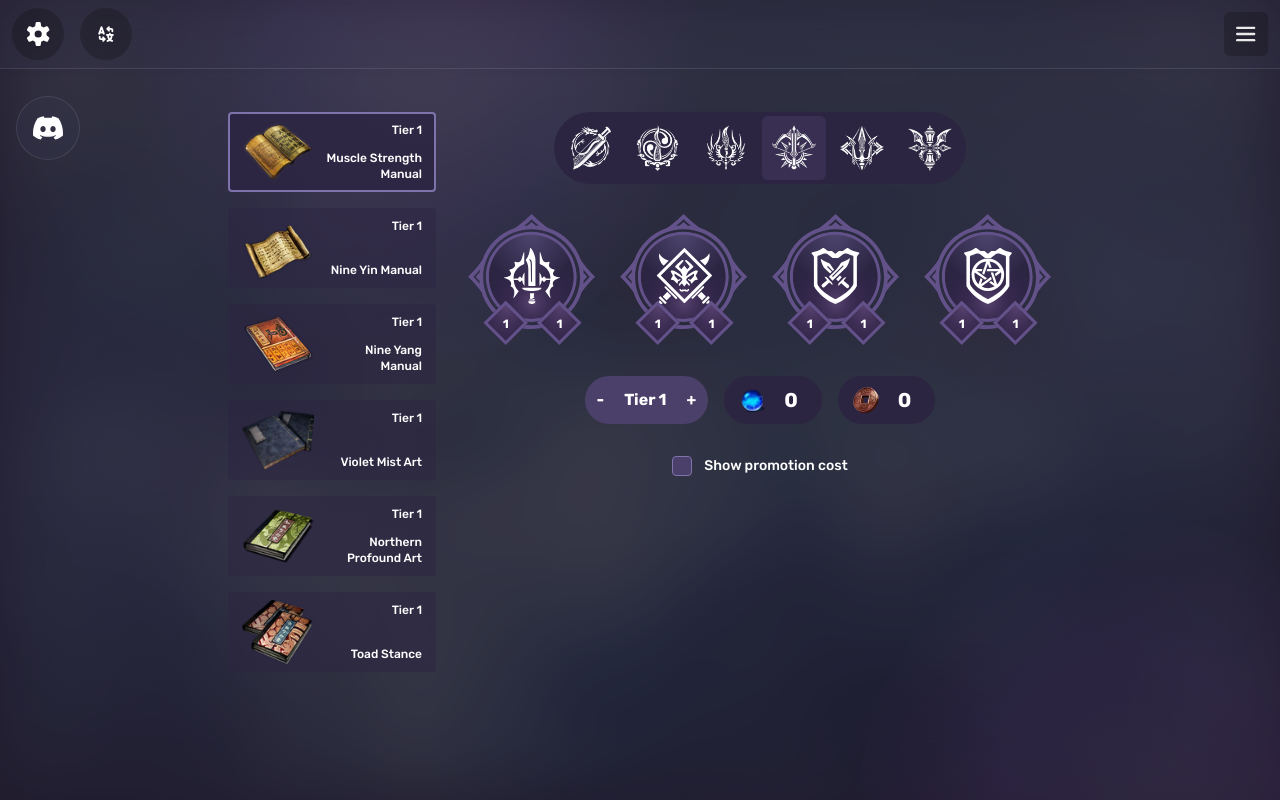
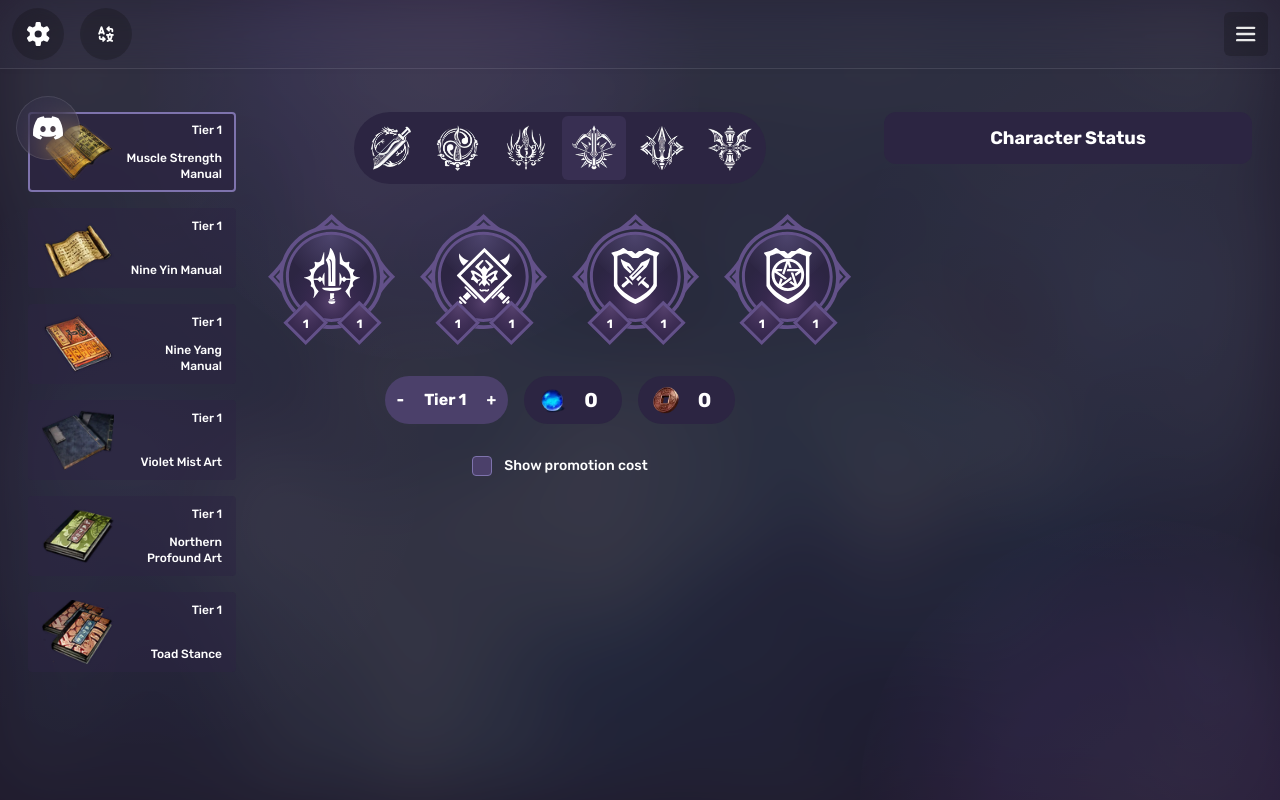
Before and after one commit to HenriqueFLTorres/Mir4Tools, a Next.js app: page /inner-force in a window 1280 px wide. Built offline with nearby package versions, Linux system fonts and the light colour scheme.

Commit message:
fix - character status not showing for low levels"

```diff
--- a/src/components/inner-force/EffectsTable/Desktop.tsx
+++ b/src/components/inner-force/EffectsTable/Desktop.tsx
@@ -19,8 +19,10 @@ export default function DesktopEffectsTable({
     ]
   >
 }) {
-  return effectsObject.length > 0 ? (
-    <ul className="custom-scroll relative hidden max-h-[calc(100vh-10rem)] w-[23rem] flex-col gap-1 overflow-auto rounded-md bg-primary-600 p-1 md:rounded-xl xl:flex">
+  return (
+    <div className="relative flex-col hidden max-h-[calc(100vh-10rem)] w-[23rem] rounded-md bg-primary-600 p-1 md:rounded-xl xl:flex">
+      <h2 className="w-full px-4 py-2 text-center">Character Status</h2>
+      <ul className="custom-scroll flex flex-col gap-1 overflow-auto">
         {effectsObject.map(([name, value]) => {
           const formattedName = formatItemName(name)
 
@@ -58,7 +60,6 @@ export default function DesktopEffectsTable({
           )
         })}
       </ul>
-  ) : (
-    <></>
+    </div>
   )
 }
--- a/src/utils/index.ts
+++ b/src/utils/index.ts
@@ -606,7 +606,7 @@ export const calculateBloodEffects = (
     const initialTier = Math.floor(initial / 5)
     const finalTier = Math.floor((final - 1) / 5)
 
-    if (finalTier <= 0) continue
+    if (finalTier < 0) continue
 
     const bloodSet = bloodNameToSet[bloodName as BloodNames]
     let bloodLevel =
```
Lines whose indentation alone changed are shown as unchanged.
